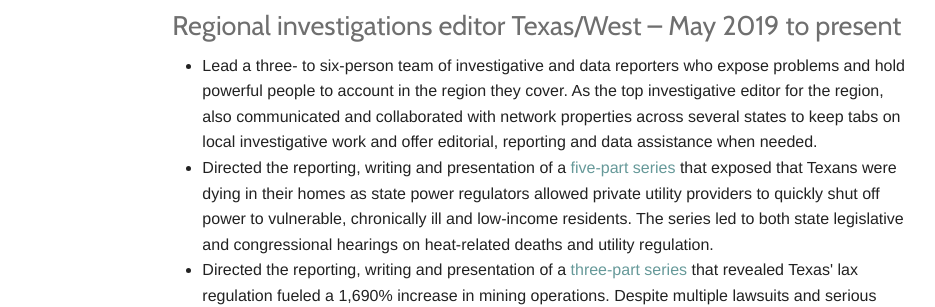
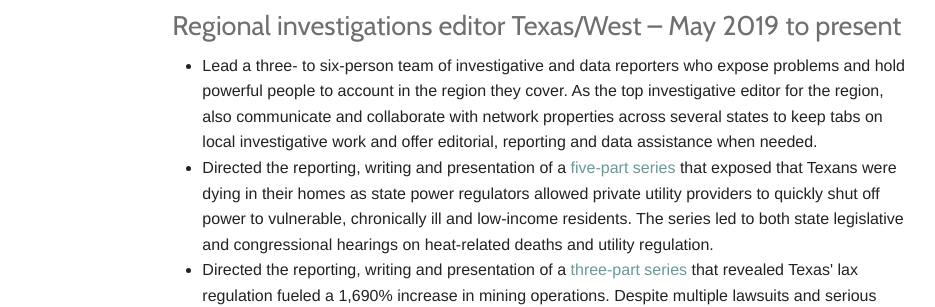
Before and after one commit to BrandiGrissom/resume, a Jekyll site: the page built from index.html, in a window 1280 px wide and 900 px high. Shown: the part 282-589 px from the top of the window, without its empty margins (126-1061 px from the left). Built offline with Jekyll 4.4.1, drawn with Linux system fonts in a browser that asks for light colours.

Commit message:
Update index.html

```diff
--- a/index.html
+++ b/index.html
@@ -24,7 +24,7 @@ layout: default
     <h3 class="subheader">Regional investigations editor Texas/West – May 2019 to present</h3>
 
     <ul>
-      <li>Lead a three- to six-person team of investigative and data reporters who expose problems and hold powerful people to account in the region they cover. As the top investigative editor for the region, also communicated and collaborated with network properties across several states to keep tabs on local investigative work and offer editorial, reporting and data assistance when needed.
+      <li>Lead a three- to six-person team of investigative and data reporters who expose problems and hold powerful people to account in the region they cover. As the top investigative editor for the region, also communicate and collaborate with network properties across several states to keep tabs on local investigative work and offer editorial, reporting and data assistance when needed.
       <li>Directed the reporting, writing and presentation of a <a href=https://stories.usatodaynetwork.com/hostagetoheat/texas-heat-summer-temperatures-electricity-power-cut-off/site/gatehousenews.com">five-part series</a> that exposed that Texans were dying in their homes as state power regulators allowed private utility providers to quickly shut off power to vulnerable, chronically ill and low-income residents. The series led to both state legislative and congressional hearings on heat-related deaths and utility regulation.
       <li>Directed the reporting, writing and presentation of a <A href=https://stories.usatodaynetwork.com/a-world-rocked/>three-part series</a> that revealed Texas' lax regulation fueled a 1,690% increase in mining operations. Despite multiple lawsuits and serious concerns in the medical community, lawmakers and regulators failed to implement meaningful oversight. The stories prompted state lawmakers to form a committee to study regulation of the industry ahead of the 2021 legislative session.
     </ul>
```
